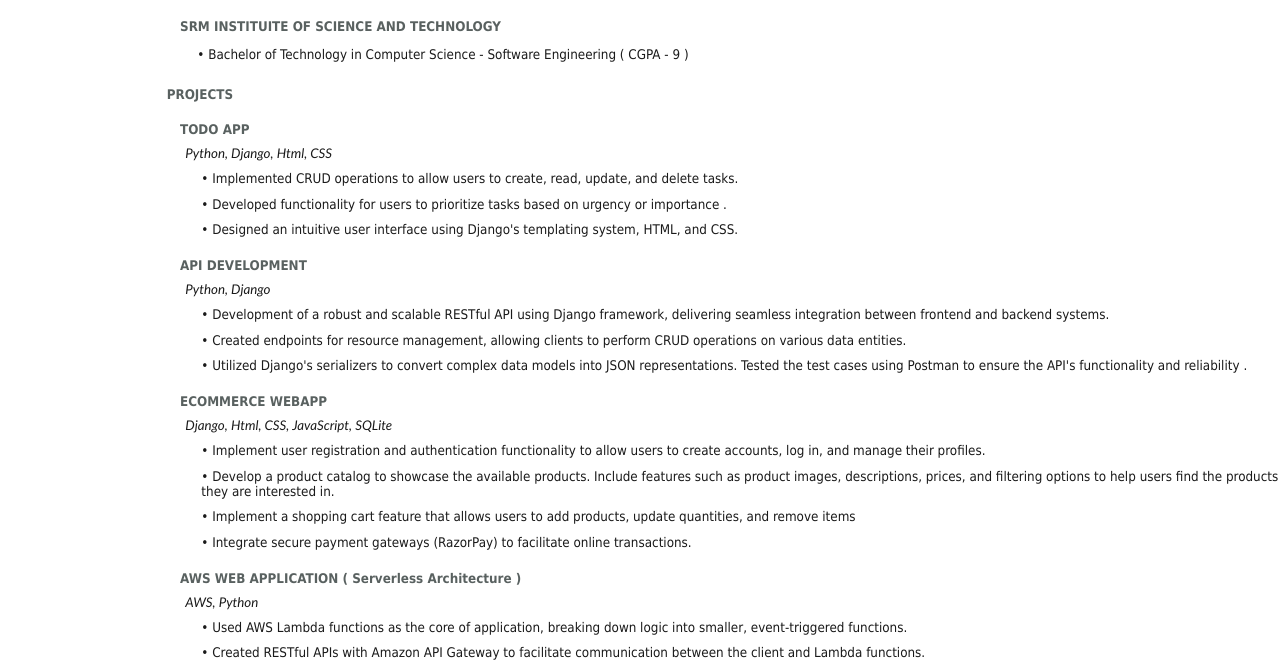
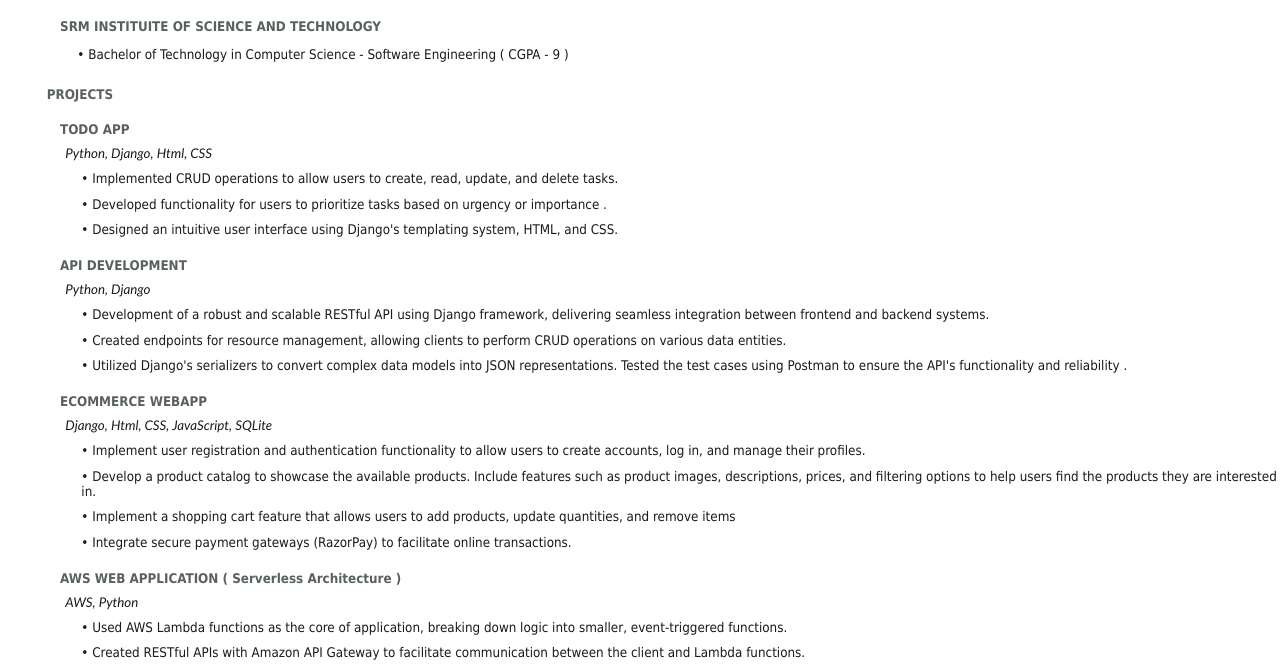
Before and after one commit to charan-manigandan/resume, a plain HTML site: page index.html in a window 1280 px wide. Shown: the part 112-783 px from the top of the page. Drawn offline with Linux system fonts and the light colour scheme.

Commit message:
Updated index.html

```diff
--- a/index.html
+++ b/index.html
@@ -25,7 +25,7 @@
     <p class="s3" style="padding-top: 2pt;padding-left: 49pt;text-indent: 0pt;text-align: center;">+91 9677110621 <a href="mailto:charan.manigandan@gmail.com"
         style=" color: #1A1A1A; font-family:Tahoma, sans-serif; font-style: normal; font-weight: normal; text-decoration: none; font-size: 13pt;" target="_blank">| </a>
         <a href="mailto:charan.manigandan@gmail.com" class="s5" target="_blank">charan.manigandan@gmail.com</a></p>
-    <div style="margin-left: 10rem;">
+    <div style="margin-left: 40px;">
         <h3 style="padding-top:5pt;padding-left:5pt;text-indent:0pt;text-align:left;">EDUCATION</h3>
         <p style="text-indent: 0pt;text-align: left;"><br/></p>
         <h3 style="padding-top: 5pt;padding-left: 15pt;text-indent: 0pt;text-align: left;">SRM INSTITUITE OF SCIENCE AND TECHNOLOGY</h3>
```
